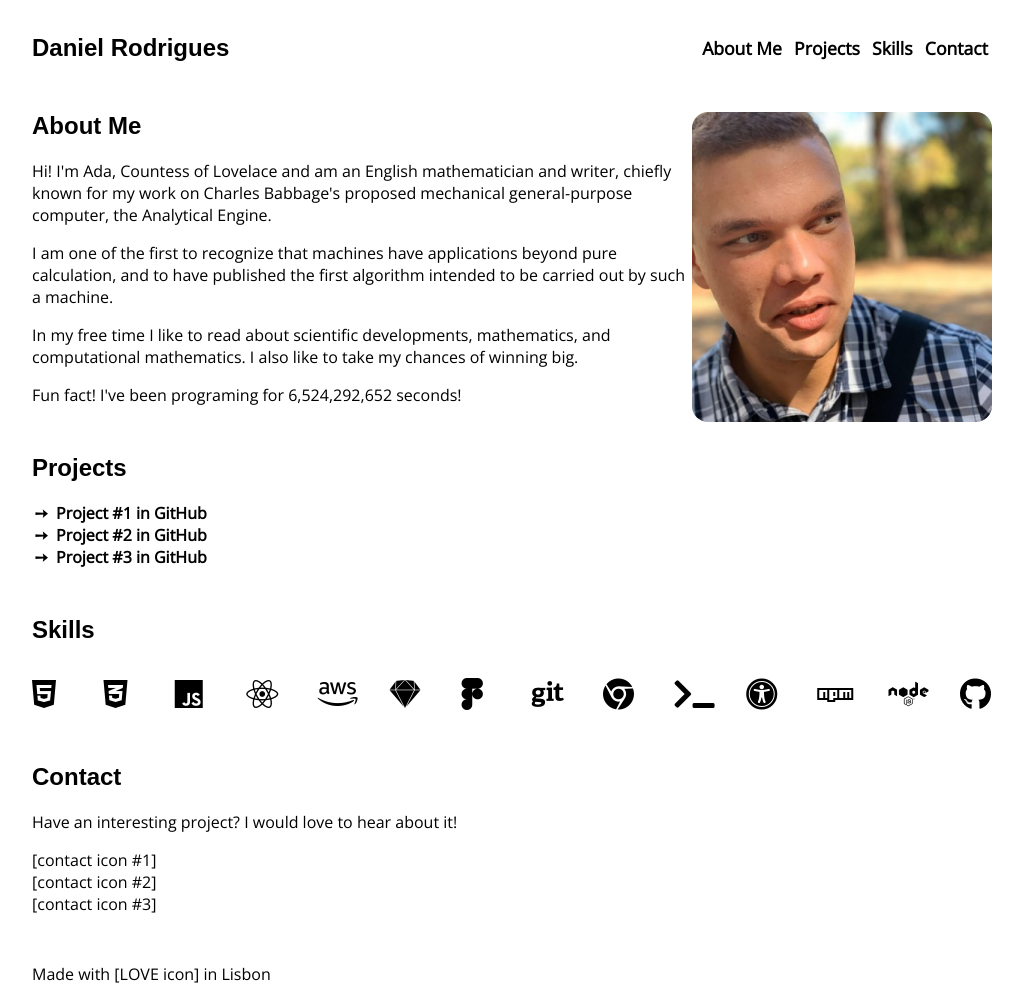
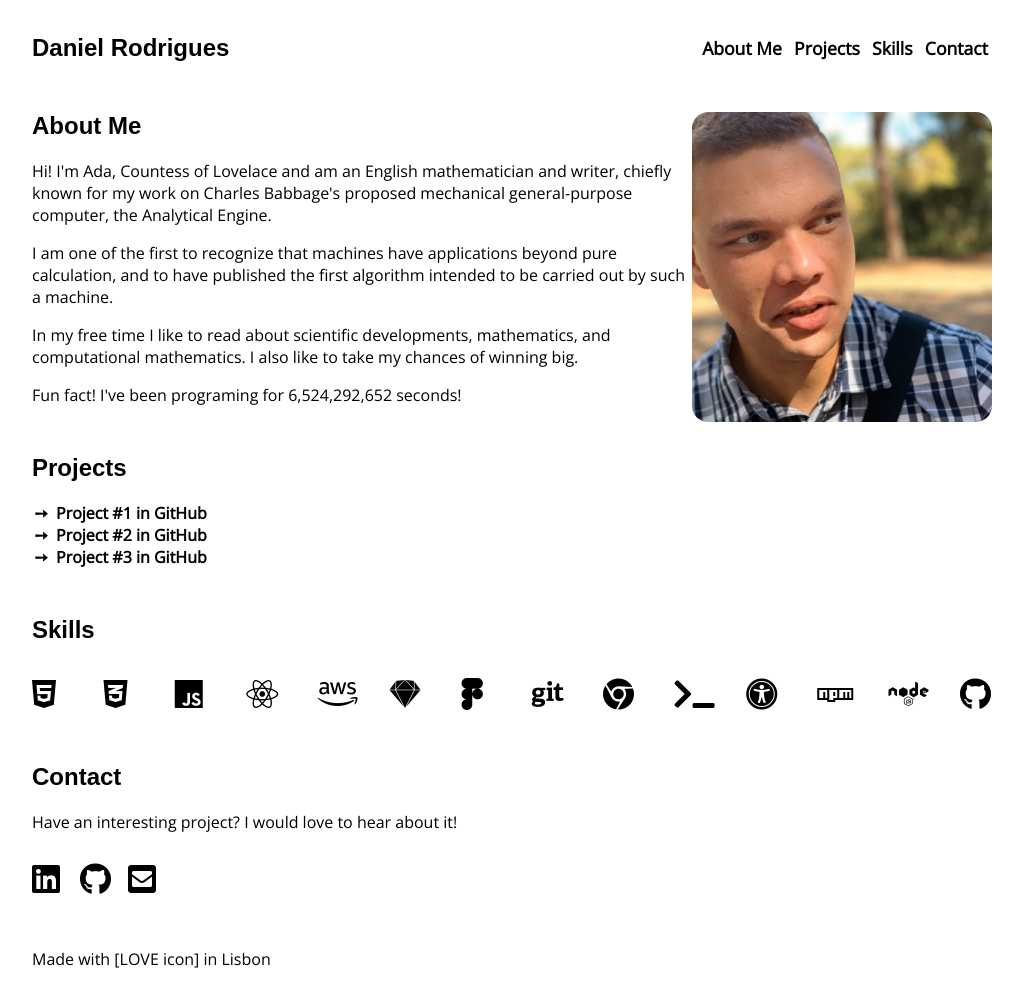
Before and after one commit to developer-rodrigues-pt/portfolio_website, a plain HTML site: page index.html in a window 1280 px wide. Shown: the whole page, without its empty margins (128-1151 px from the left). Drawn offline with nearby package versions, Linux system fonts and the light colour scheme; a web font is replaced by a local one.

Commit message:
finish section contact

```diff
--- a/index.html
+++ b/index.html
@@ -113,13 +113,13 @@
             <p>Have an interesting project? I would love to hear about it!</p>
             <ul>
                 <li>
-                    <a href="http://">[contact icon #1]</a>
+                    <a href="https://www.linkedin.com/in/daniel-rodrigues-9a9172188"><i class="fab fa-linkedin"></i></a>
                 </li>
                 <li>
-                    <a href="http://">[contact icon #2]</a>
+                    <a href="https://github.com/developer-rodrigues-pt"><i class="fab fa-github"></i></a>
                 </li>
                 <li>
-                    <a href="mailto:">[contact icon #3]</a>
+                    <a href="mailto:developer.rodrigues.pt@gmail.com"><i class="fas fa-envelope-square"></i></a>
                 </li>
             </ul>
 
--- a/styles/style.css
+++ b/styles/style.css
@@ -92,3 +92,15 @@ section {
     width: 2rem;
     margin-top: 0.5rem;
 }
+
+/* section "Contact" */
+
+#contact ul {
+    display: flex;
+}
+
+#contact li {
+    font-size: 2rem;
+    width: 3rem;
+    margin-top: 0.5rem;
+}
```
